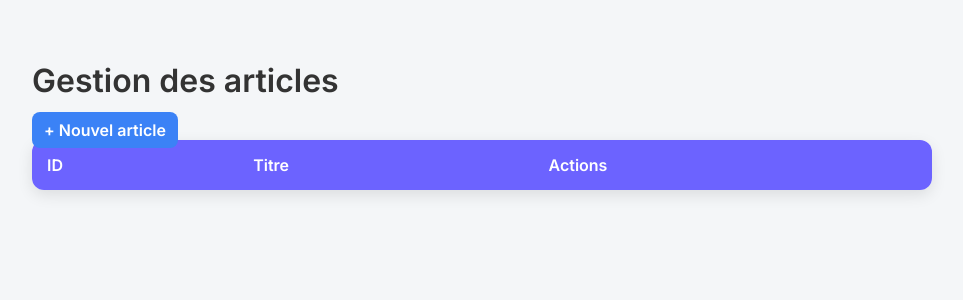
After one commit to gabriel84-py/ptit_vilar, a FastAPI app: template templates/admin_articles.html in a window 1280 px wide. The commit adds this page. Shown: the top 300 px of the page, without its empty margins (158-1121 px from the left). Run offline with FastAPI, Linux system fonts and the light colour scheme; the template is opened without the code that fills it, so the values that code supplies are empty.

Commit message:
routes update

```diff
--- a/main.py
+++ b/main.py
@@ -1,13 +1,15 @@
 from fastapi import FastAPI
 from fastapi.staticfiles import StaticFiles
-from routes import login, admin, index
+from routes import login, admin, index, articles_manage, articles
 
 app = FastAPI()
 
-# 🔹 Servir le dossier static
+#Servir le dossier static
 app.mount("/static", StaticFiles(directory="static"), name="static")
 
-# 🔹 Inclure tes routes
+#Inclure tes routes
 app.include_router(login.router)
 app.include_router(admin.router)
 app.include_router(index.router)
+app.include_router(articles_manage.router)
+app.include_router(articles.router)
--- /dev/null
+++ b/routes/articles_manage.py
@@ -0,0 +1,69 @@
+# routes/articles_manage.py
+from fastapi import APIRouter, Request, Depends, Form, HTTPException, status
+from fastapi.responses import HTMLResponse, RedirectResponse
+from fastapi.templating import Jinja2Templates
+from itsdangerous import URLSafeSerializer
+
+from services.article_admin import get_all_articles, get_article, create_article, update_article, delete_article
+
+SECRET_KEY = "ma_cle_super_secrete"
+serializer = URLSafeSerializer(SECRET_KEY)
+
+router = APIRouter(prefix="/admin/articles", tags=["Articles"])
+templates = Jinja2Templates(directory="templates")
+
+# ------------------- Dépendance pour vérifier admin -------------------
+def require_login(request: Request):
+    token = request.cookies.get("auth")
+    if not token:
+        raise HTTPException(status_code=status.HTTP_302_FOUND, headers={"Location": "/login"})
+    try:
+        data = serializer.loads(token)
+    except Exception:
+        raise HTTPException(status_code=status.HTTP_302_FOUND, headers={"Location": "/login"})
+    if not data.get("is_admin"):
+        raise HTTPException(status_code=403, detail="Accès refusé")
+    return data
+
+# ------------------- LISTE ARTICLES -------------------
+@router.get("/", response_class=HTMLResponse, dependencies=[Depends(require_login)])
+def list_articles(request: Request):
+    articles = get_all_articles()
+    return templates.TemplateResponse("admin_articles.html", {"request": request, "articles": articles})
+
+# ------------------- CREATE ARTICLE -------------------
+@router.get("/create", response_class=HTMLResponse, dependencies=[Depends(require_login)])
+def create_article_page(request: Request):
+    return templates.TemplateResponse("create_article.html", {"request": request})
+
+@router.post("/create", dependencies=[Depends(require_login)])
+def process_create_article(title: str = Form(...), content: str = Form(...)):
+    create_article(title=title, content=content)
+    return RedirectResponse("/admin/articles", status_code=303)
+
+# ------------------- EDIT ARTICLE -------------------
+@router.get("/edit/{article_id}", response_class=HTMLResponse, dependencies=[Depends(require_login)])
+def edit_article_page(request: Request, article_id: int):
+    article = get_article(article_id)
+    if not article:
+        raise HTTPException(status_code=404, detail="Article non trouvé")
+    return templates.TemplateResponse("edit_article.html", {"request": request, "article": article})
+
+@router.post("/edit/{article_id}", dependencies=[Depends(require_login)])
+def process_edit_article(article_id: int, title: str = Form(...), content: str = Form(...)):
+    update_article(article_id, title, content)
+    return RedirectResponse("/admin/articles", status_code=303)
+
+# ------------------- DELETE ARTICLE -------------------
+@router.post("/delete/{article_id}", dependencies=[Depends(require_login)])
+def process_delete_article(article_id: int):
+    delete_article(article_id)
+    return RedirectResponse("/admin/articles", status_code=303)
+
+# ------------------- PAGE PUBLIQUE ARTICLE -------------------
+@router.get("/view/{article_id}", response_class=HTMLResponse)
+def article_detail(request: Request, article_id: int):
+    article = get_article(article_id)
+    if not article:
+        raise HTTPException(status_code=404, detail="Article non trouvé")
+    return templates.TemplateResponse("article_detail.html", {"request": request, "article": article})
--- /dev/null
+++ b/templates/admin_articles.html
@@ -0,0 +1,46 @@
+<!DOCTYPE html>
+<html lang="fr">
+<head>
+    <meta charset="UTF-8">
+    <title>Gestion des articles</title>
+    <link href="https://fonts.googleapis.com/css2?family=Inter:wght@400;600&display=swap" rel="stylesheet">
+    <style>
+        body {font-family:'Inter',sans-serif;background:#f4f6f8;margin:0;padding:40px;}
+        .container{max-width:900px;margin:auto;}
+        h1{color:#333;margin-bottom:20px;}
+        table{width:100%;border-collapse:collapse;background:white;border-radius:12px;overflow:hidden;box-shadow:0 5px 15px rgba(0,0,0,0.1);}
+        th,td{padding:15px;text-align:left;}
+        th{background:#6c63ff;color:white;}
+        tr:nth-child(even){background:#f9fafb;}
+        tr:hover{background:#e0e7ff;}
+        a.btn{padding:8px 12px;border-radius:8px;text-decoration:none;font-weight:600;color:white;}
+        .create{background:#3b82f6;}
+        .edit{background:#10b981;}
+        .delete{background:#ef4444;}
+        a.btn:hover{opacity:0.9;}
+    </style>
+</head>
+<body>
+<div class="container">
+    <h1>Gestion des articles</h1>
+    <a href="/admin/articles/create" class="btn create">+ Nouvel article</a>
+    <table>
+        <thead><tr><th>ID</th><th>Titre</th><th>Actions</th></tr></thead>
+        <tbody>
+            {% for article in articles %}
+            <tr>
+                <td>{{ article.id }}</td>
+                <td><a href="/articles/{{ article.id }}">{{ article.title }}</a></td>
+                <td>
+                    <a href="/admin/articles/edit/{{ article.id }}" class="btn edit">Modifier</a>
+                    <form action="/admin/articles/delete/{{ article.id }}" method="post" style="display:inline;">
+                        <button type="submit" class="btn delete">Supprimer</button>
+                    </form>
+                </td>
+            </tr>
+            {% endfor %}
+        </tbody>
+    </table>
+</div>
+</body>
+</html>
--- a/templates/admin_dashboard.html
+++ b/templates/admin_dashboard.html
@@ -107,6 +107,11 @@
                 <p>Supprime l'utilisateur avec son email.</p>
                 <a href="/admin/delete_user">Modifier</a>
             </div>
+            <div class="card">
+                <h3>Gerer les articles</h3>
+                <p>Consulte, modifie et créé des articles.</p>
+                <a href="/admin/articles">Modifier</a>
+            </div>
         </div>
     </div>
 </body>
```
Also changed, not shown: models/article.py (added, +9 -0 lines), routes/articles.py (added, +24 -0 lines), services/article_admin.py (added, +45 -0 lines), templates/article_detail.html (added, +59 -0 lines), templates/article_list.html (added, +26 -0 lines), templates/create_article.html (added, +30 -0 lines), templates/edit_article.html (added, +30 -0 lines), db_backend/ptit_vilar.db.
